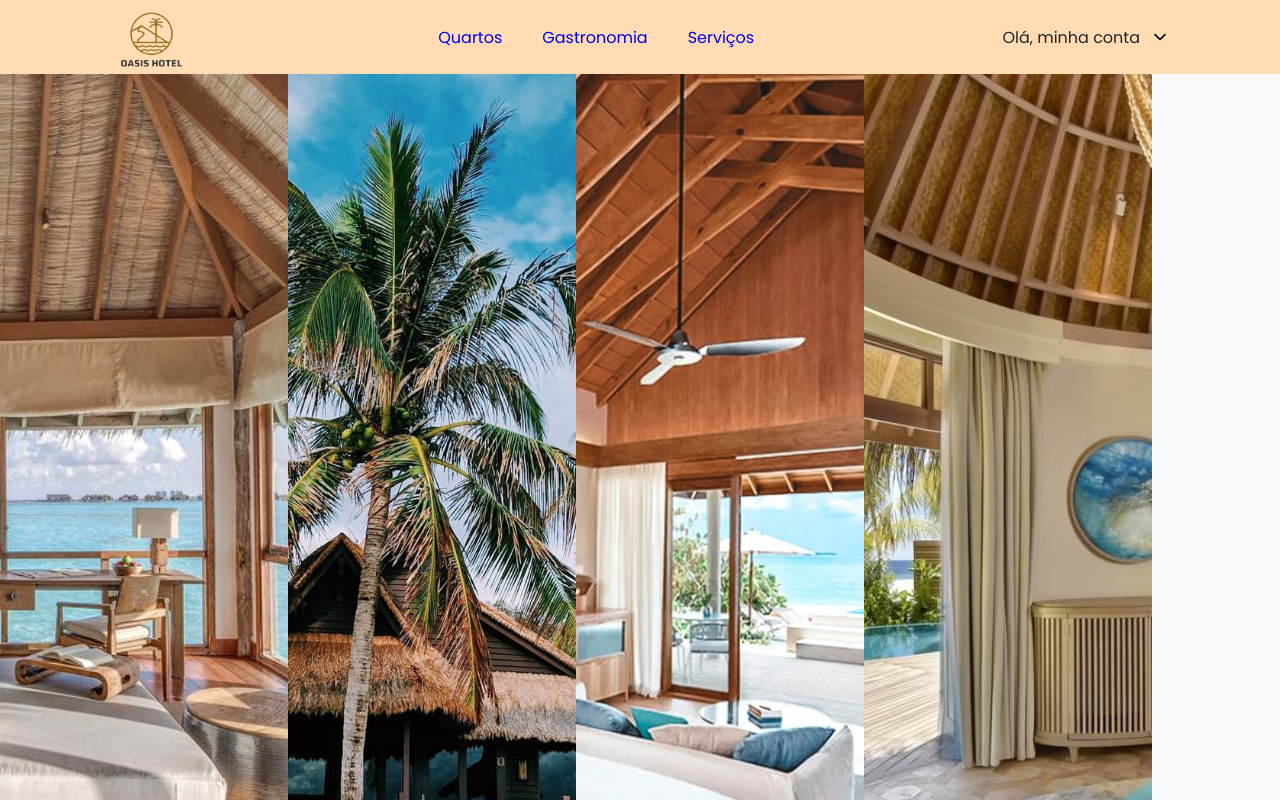
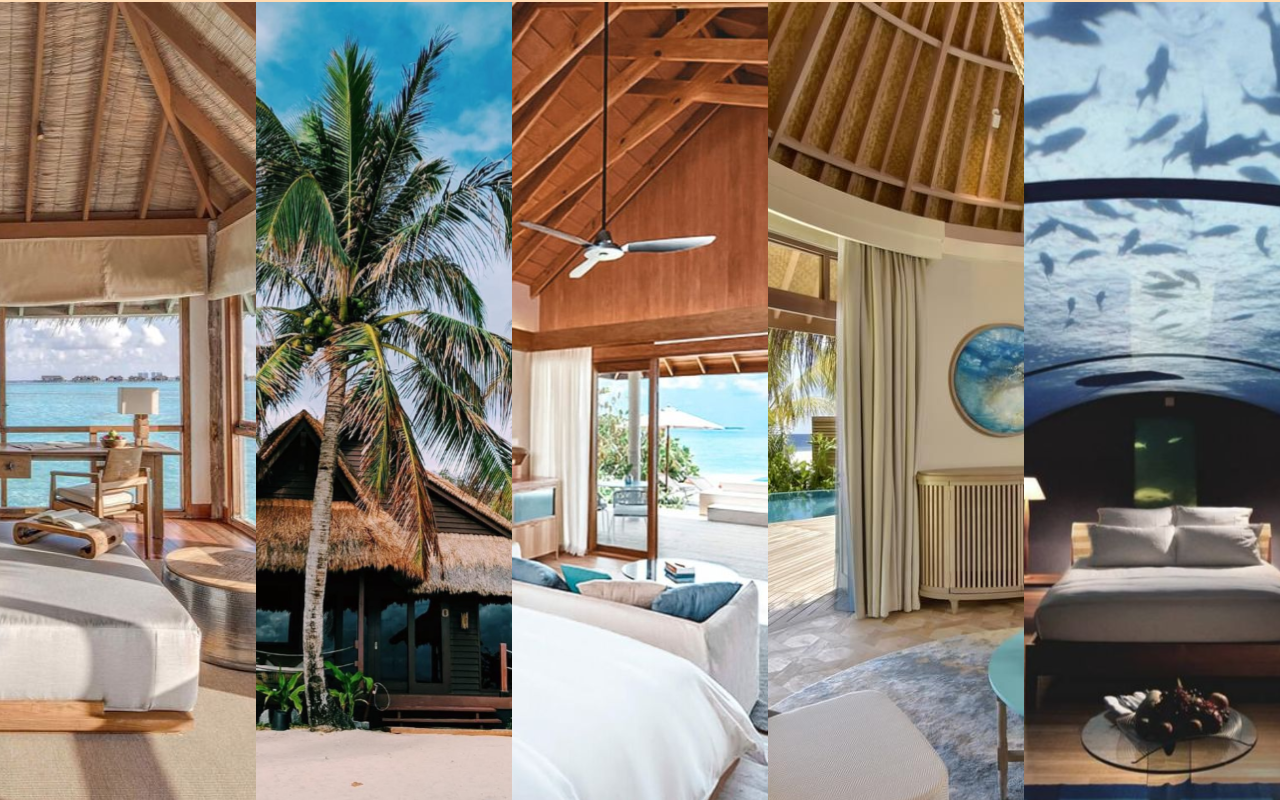
Before and after one commit to Oasis-Hotel-HackaKenzie/oasis_hotel_front, a React (Vite) app: page /roompage in a window 1280 px wide. Shown: the top 800 px of the page. Built offline with nearby package versions, Linux system fonts and the light colour scheme.

Commit message:
Add modal plus page attendant

```diff
--- /dev/null
+++ b/src/components/modals/style.ts
@@ -0,0 +1,9 @@
+import styled from "styled-components";
+
+export const StyledModal = styled.div`
+  width: 1196px;
+  height: 707px;
+  flex-shrink: 0;
+  border-radius: 10px;
+  background: #d9d9d9;
+`;
--- a/src/pages/attendant/index.tsx
+++ b/src/pages/attendant/index.tsx
@@ -0,0 +1,41 @@
+import { StyledMain, StyledSection, StyledSectionService } from "./style";
+import arrow from "../../assets/icons/right-arrow 1.svg";
+
+export const PageAttendant = () => {
+  return (
+    <StyledMain>
+      <StyledSectionService>
+        <div>
+          <ul>
+            <li>
+              Cadastrar cliente
+              <img src={arrow} alt="arrow-right" />{" "}
+            </li>
+            <li>
+              Promoções
+              <img src={arrow} alt="arrow-right" />
+            </li>
+            <li>
+              Quartos
+              <img src={arrow} alt="arrow-right" />
+            </li>
+            <li>
+              Check-in
+              <img src={arrow} alt="arrow-right" />
+            </li>
+            <li>
+              Check-out
+              <img src={arrow} alt="arrow-right" />
+            </li>
+          </ul>
+        </div>
+      </StyledSectionService>
+      <StyledSection>
+        <div>
+
+
+        </div>
+      </StyledSection>
+    </StyledMain>
+  );
+};
--- /dev/null
+++ b/src/pages/attendant/style.ts
@@ -0,0 +1,55 @@
+import styled from "styled-components";
+
+export const StyledSectionService = styled.section`
+margin-bottom: 250px;
+  div {
+    border-radius: 10px;
+    background: rgba(255, 220, 180, 0.8);
+    box-shadow: 2px 5px 4px 2px rgba(0, 0, 0, 0.25);
+    width: 345px;
+    height: 329px;
+    flex-shrink: 0;
+    padding: 50px;
+    ul {
+      display: flex;
+      align-items: start;
+      flex-direction: column;
+      justify-content: center;
+      gap: 30px;
+
+      li {
+        display: flex;
+        justify-content: center;
+        gap: 100px;
+        align-items: center;
+        &:hover{
+        color: var( --color-secondary);
+      }
+      }
+
+
+    }
+  }
+`;
+
+export const StyledMain = styled.main`
+  display: flex;
+  margin: 0 auto;
+  align-items: center;
+  justify-content: center;
+  margin-top: 100px;
+  gap: 152px;
+`;
+
+export const StyledSection = styled.section`
+  div {
+    display: flex;
+    flex-direction: column;
+    border-radius: 10px;
+    background: rgba(255, 220, 180, 0.8);
+    box-shadow: 2px 5px 4px 2px rgba(0, 0, 0, 0.25);
+    width: 710px;
+    height: 574px;
+    flex-shrink: 0;
+  }
+`;
--- a/src/pages/register/style.ts
+++ b/src/pages/register/style.ts
@@ -2,17 +2,19 @@ import styled from "styled-components";
 
 export const StyledSectionRegister = styled.section``;
 export const StyledSectionImage = styled.section`
- background-image: "../../assets/landscapes/img-register.svg";
+  background-image: "../../assets/landscapes/img-register.svg";
 `;
 export const StyledMain = styled.main`
-display: flex;
-padding: 102px;
-`
+  display: flex;
+  margin: 0 auto;
+  align-items: center;
+  justify-content: center;
+  margin-top: 100px;
+`;
 export const StyledForm = styled.form`
   width: max-content;
   height: max-content;
   border-radius: 4px;
-  background-color: ;
   display: flex;
   flex-direction: column;
   padding: 40px;
--- a/src/pages/roomPage/index.tsx
+++ b/src/pages/roomPage/index.tsx
@@ -3,24 +3,19 @@ import roomBelezaSelvagem from "../../assets/landscapes/roomBelezaSelvagem.svg";
 import roomParaisoTropical from "../../assets/landscapes/roomParaisoTropical.svg";
 import roomSonhoReal from "../../assets/landscapes/roomSonhoReal.svg";
 import roomSuiteMiragem from "../../assets/landscapes/roomSuiteMiragem.svg";
-
+import { StyledImagesRoomPage, StyledMain } from "./style";
 
 export const RoomPage = () => {
-    return (
-        <>
-        <div className="imagesRooms">
-          <img src={roomOasis} alt="image-page-home" />
-          <img src={roomBelezaSelvagem} alt="image-page-home" />
-          <img src={roomParaisoTropical} alt="image-page-home" />
-          <img src={roomSonhoReal} alt="image-page-home" />
-          {/* <img src={roomSuiteMiragem} alt="image-page-home" /> */}
-          <div className="nameImages">
-
-          </div>
-
-
-
-        </div>
-        </>
-
-    )}
+  return (
+    <StyledMain>
+      <StyledImagesRoomPage>
+        <img src={roomOasis} alt="image-page-home" />
+        <img src={roomBelezaSelvagem} alt="image-page-home" />
+        <img src={roomParaisoTropical} alt="image-page-home" />
+        <img src={roomSonhoReal} alt="image-page-home" />
+        <img src={roomSuiteMiragem} alt="image-page-home" />
+        <div className="nameImages"></div>
+      </StyledImagesRoomPage>
+    </StyledMain>
+  );
+};
--- a/src/pages/roomPage/style.ts
+++ b/src/pages/roomPage/style.ts
@@ -0,0 +1,21 @@
+import styled from "styled-components";
+export const StyledImagesRoomPage = styled.div`
+  display: flex;
+  flex-wrap: wrap;
+  width: max-content;
+  height: 100%;
+  img {
+    width: 20%;
+    height: 100%;
+    display: flex;
+    flex-wrap: wrap;
+  }
+`;
+export const StyledMain = styled.main`
+  display: flex;
+  margin: 0 auto;
+  align-items: center;
+  justify-content: center;
+  max-width: max-content;
+  max-height: 700px;
+`;
--- a/src/routes/routes.tsx
+++ b/src/routes/routes.tsx
@@ -4,6 +4,7 @@ import { RegisterPage } from "../pages/register";
 import { HomePage } from "../pages/home";
 import { RoomDetailPage } from "../pages/room";
 import { RoomPage } from "../pages/roomPage";
+import { PageAttendant } from "../pages/attendant";
 
 
 export const RoutesMain = () => {
@@ -12,9 +13,11 @@ export const RoutesMain = () => {
         <Route path="/" element={<HomePage />} />
         <Route path="/login" element={<LoginPage />} />
         <Route path="/register" element={<RegisterPage />} />
-        <Route path="/register" element={<RegisterPage />} />
         <Route path="/roompagedetail" element={<RoomDetailPage />} />
         <Route path="/roompage" element={<RoomPage />} />
+        <Route path="/attendantpage" element={<PageAttendant />} />
+
+
 
 
 
```
Also changed, not shown: src/components/modals/index.tsx (added, +13 -0 lines), src/assets/icons/right-arrow 1.svg (added).
